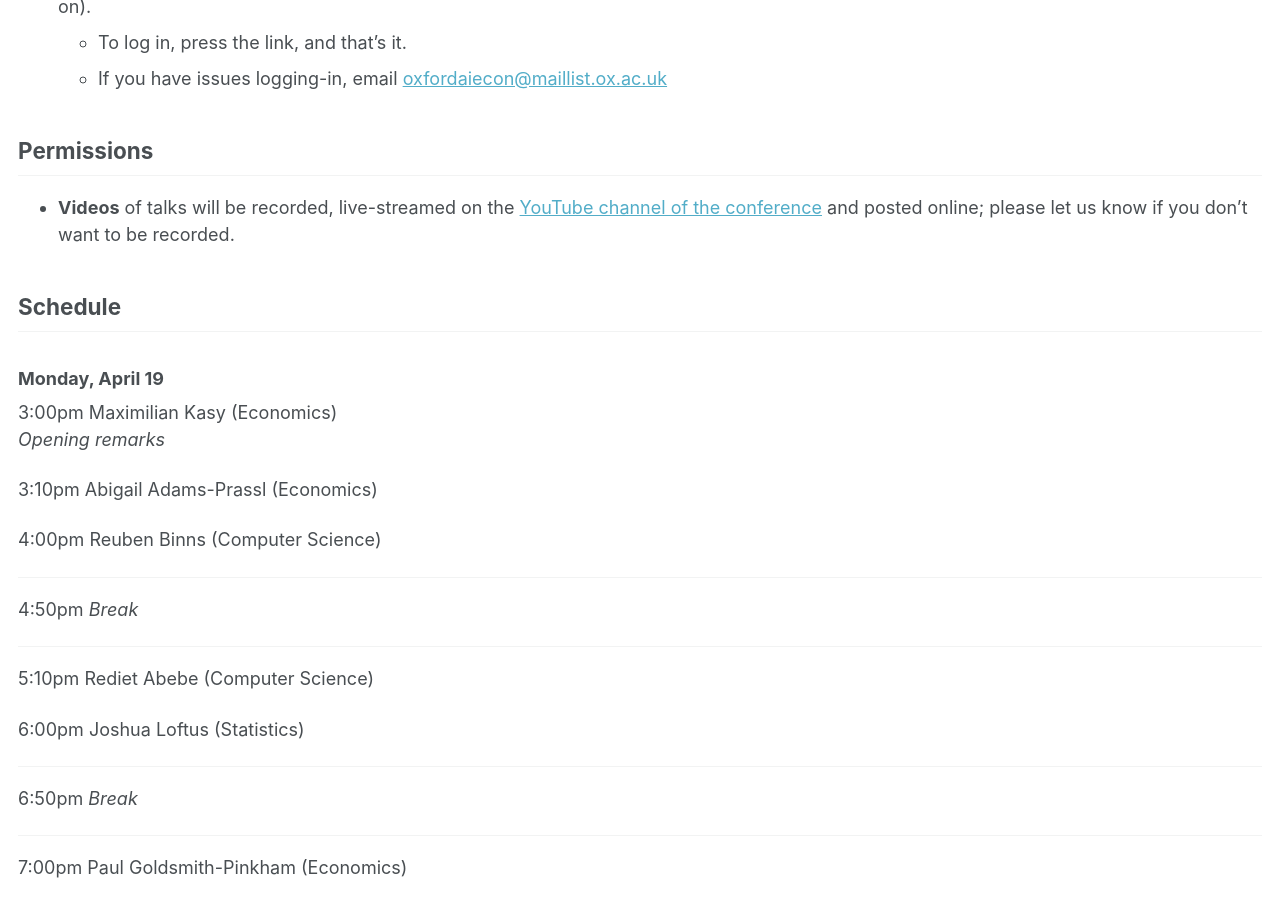
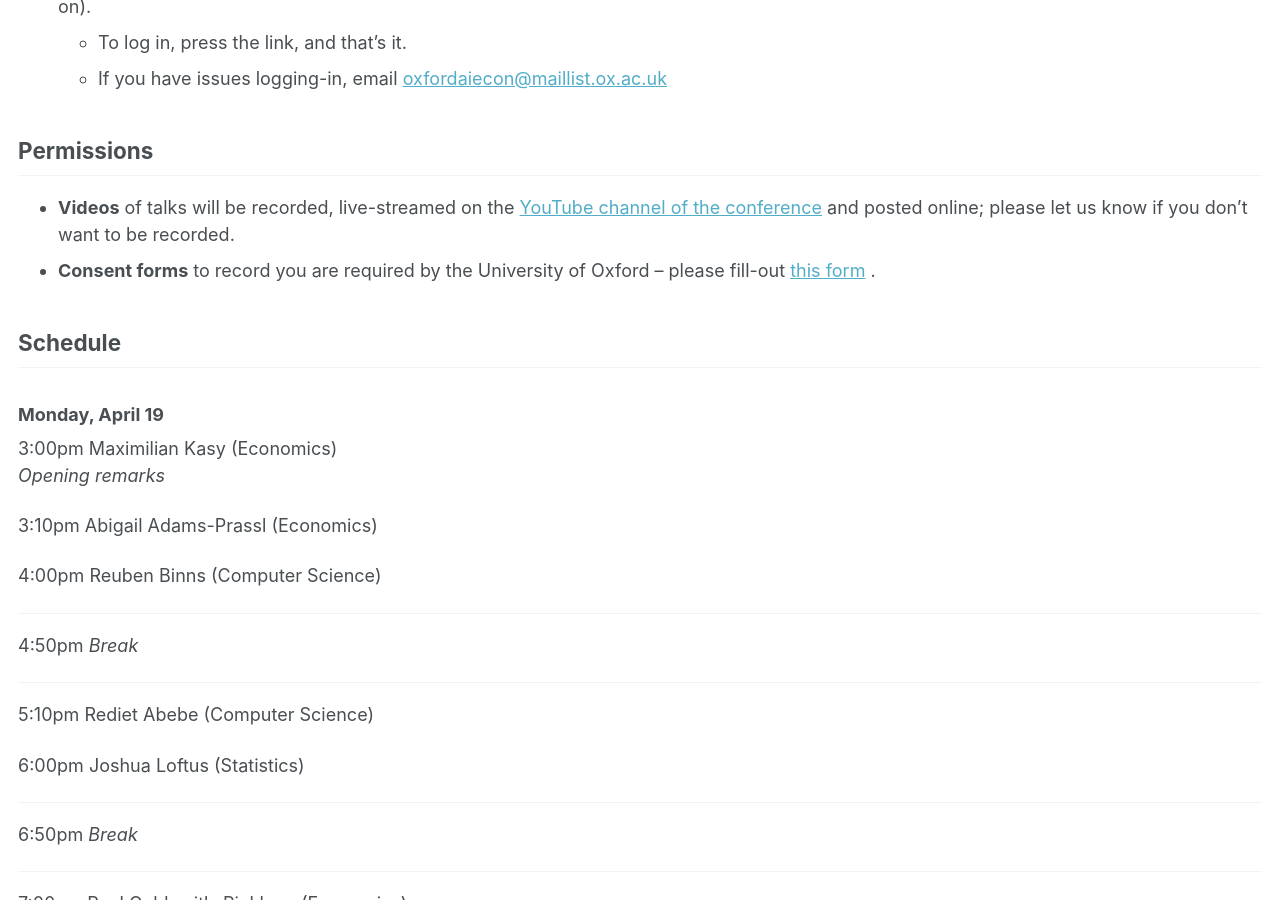
Before and after one commit to bzdiop/bzdiop.github.io, a Jekyll site: the page built from _pages/MLIneq_PanelHowto.md, in a window 1280 px wide and 900 px high, scrolled down 1074 px. Built offline with Jekyll 4.4.1, drawn with Linux system fonts in a browser that asks for light colours; some of the changed lines change nothing that is shown.

Commit message:
Consent form

```diff
--- a/_pages/MLIneq_PanelHowto.md
+++ b/_pages/MLIneq_PanelHowto.md
@@ -5,7 +5,7 @@ layout: splash
 header:
   overlay_color: "#000"
   overlay_filter: "0.15"
-  overlay_image:  bzdiop.github.io/images/Stephen-Vitiello-cropped_bw.jpg
+  overlay_image:  /images/Stephen-Vitiello-cropped_bw.jpg
   caption: "Image credit: Stephen Vitiello (edited)"
 excerpt: April 19-20, 2021
 ---
@@ -52,6 +52,7 @@ For futher questions regarding logistics, please contact [oxfordaiecon@maillist.
 
 ## Permissions
 * **Videos** of talks will be recorded, live-streamed on the [YouTube channel of the conference](https://www.youtube.com/channel/UCB3VHmtU-Acta1o0wbzWaag) and posted online; please let us know if you don't want to be recorded.
+* **Consent forms** to record you are required by the University of Oxford -- please fill-out [this form](files/Misc/Photography consent form - 0919.pdf) .
 
 ## Schedule
 ### Monday, April 19
```
